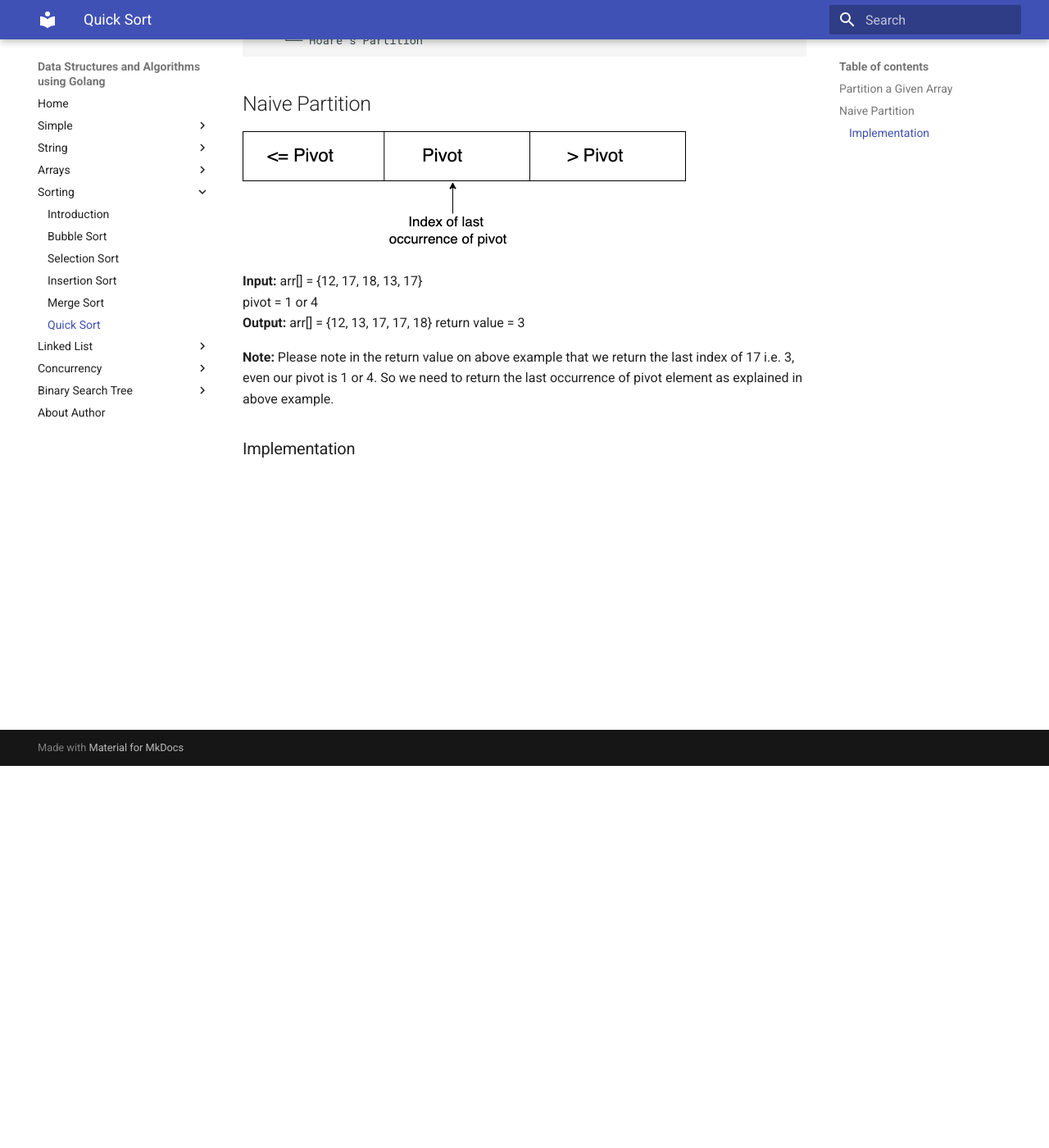
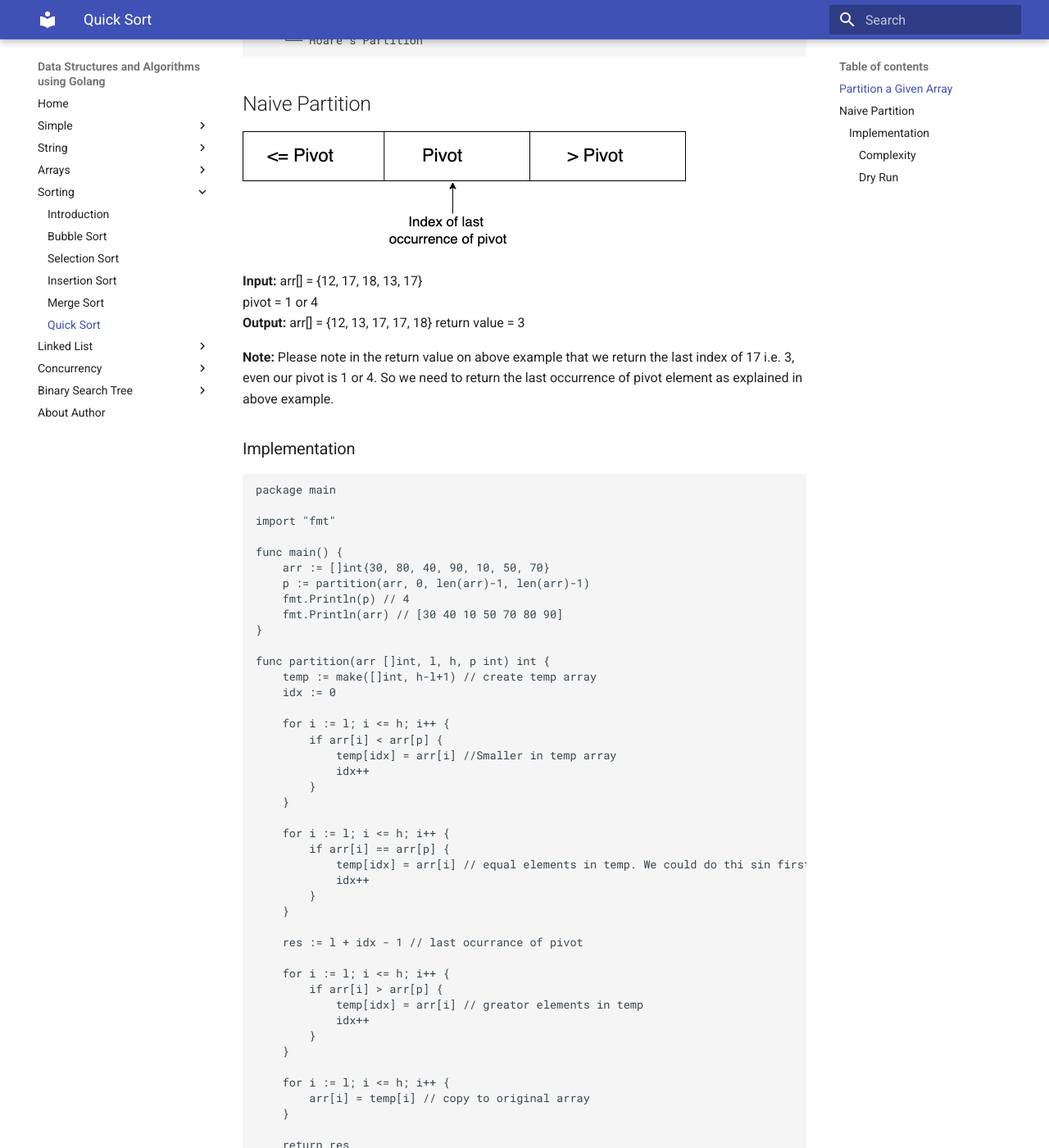
Before and after one commit to prithvipal/golang-dsa, an MkDocs documentation site: the page built from docs/sorting/quick_sort.md, in a window 1280 px wide and 1400 px high, scrolled down 466 px. Shown: the whole window at 82% size. Built offline with MkDocs 1.6.1 and Material for MkDocs 9.7.7, drawn with Linux system fonts in a browser that asks for light colours; some of the changed text lies outside the part shown.

Commit message:
Naive Partition

````diff
--- a/docs/sorting/quick_sort.md
+++ b/docs/sorting/quick_sort.md
@@ -30,3 +30,66 @@ return value = 3</br>
 **Note:** Please note in the return value on above example that we return the last index of 17 i.e. 3, even our pivot is 1 or 4. So we  need to return the last occurrence of pivot element as explained in above example.
 
 ### Implementation
+
+```
+package main
+
+import "fmt"
+
+func main() {
+	arr := []int{30, 80, 40, 90, 10, 50, 70}
+	p := partition(arr, 0, len(arr)-1, len(arr)-1)
+	fmt.Println(p) // 4
+	fmt.Println(arr) // [30 40 10 50 70 80 90]
+}
+
+func partition(arr []int, l, h, p int) int {
+	temp := make([]int, h-l+1) // create temp array
+	idx := 0
+
+	for i := l; i <= h; i++ {
+		if arr[i] < arr[p] {
+			temp[idx] = arr[i] //Smaller in temp array
+			idx++
+		}
+	}
+
+	for i := l; i <= h; i++ {
+		if arr[i] == arr[p] {
+			temp[idx] = arr[i] // equal elements in temp. We could do thi sin first loop but we need this loop for stability
+			idx++
+		}
+	}
+
+	res := l + idx - 1 // last ocurrance of pivot
+
+	for i := l; i <= h; i++ {
+		if arr[i] > arr[p] {
+			temp[idx] = arr[i] // greator elements in temp
+			idx++
+		}
+	}
+
+	for i := l; i <= h; i++ {
+		arr[i] = temp[i] // copy to original array
+	}
+
+	return res
+}
+
+```
+
+#### Complexity
+
+*Time Complexity:* &theta;(n) </br>
+*Aux Space Complexity:* &theta;(n)
+
+#### Dry Run
+
+arr[] = {5, 3, 12, 8, 5}</br>
+l=0, h=4, p=0
+
+After 1st loop temp[] = {3, _, _, _, _} </br>
+After 2nd loop temp[] = {3, 5, 5, _, _} </br>
+After 3nd loop temp[] = {3, 5, 5, 12, 8} </br>
+After 4th loop arr[] = {3, 5, 5, 12, 8} </br>
````
